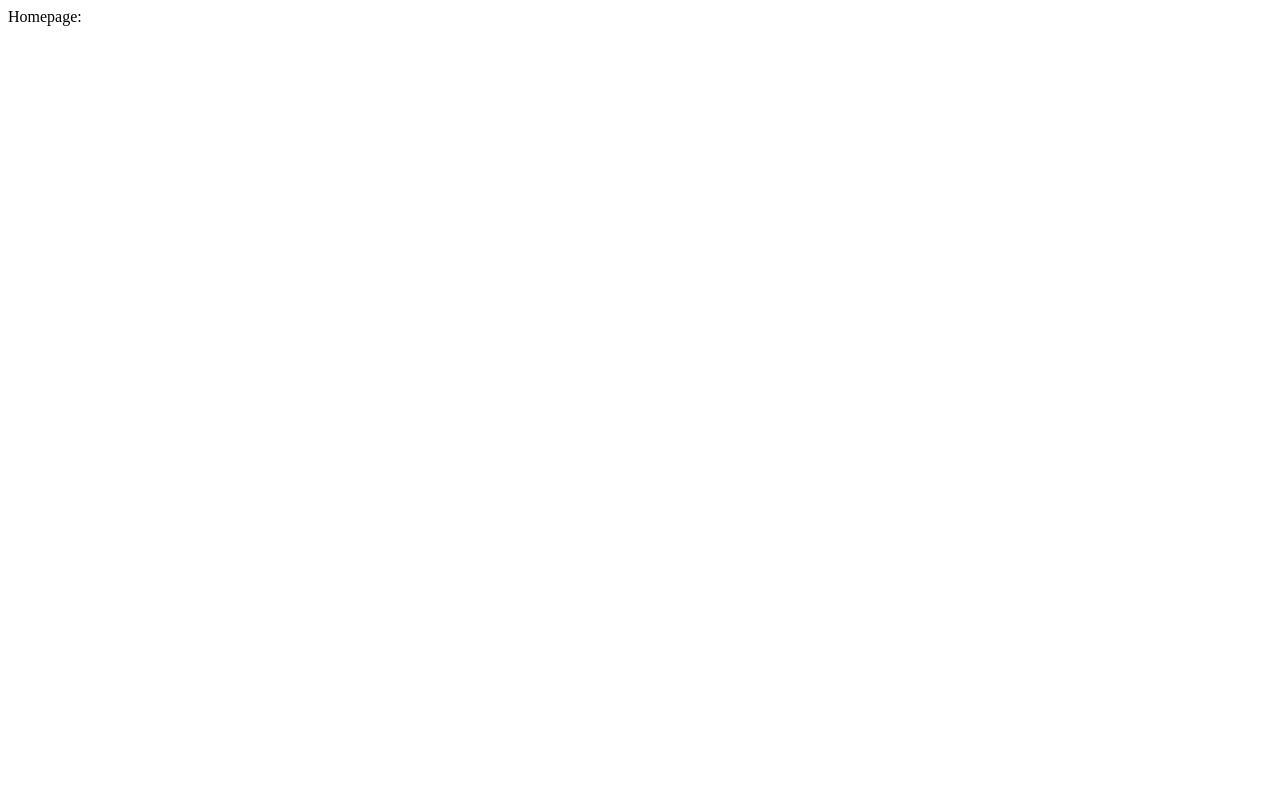
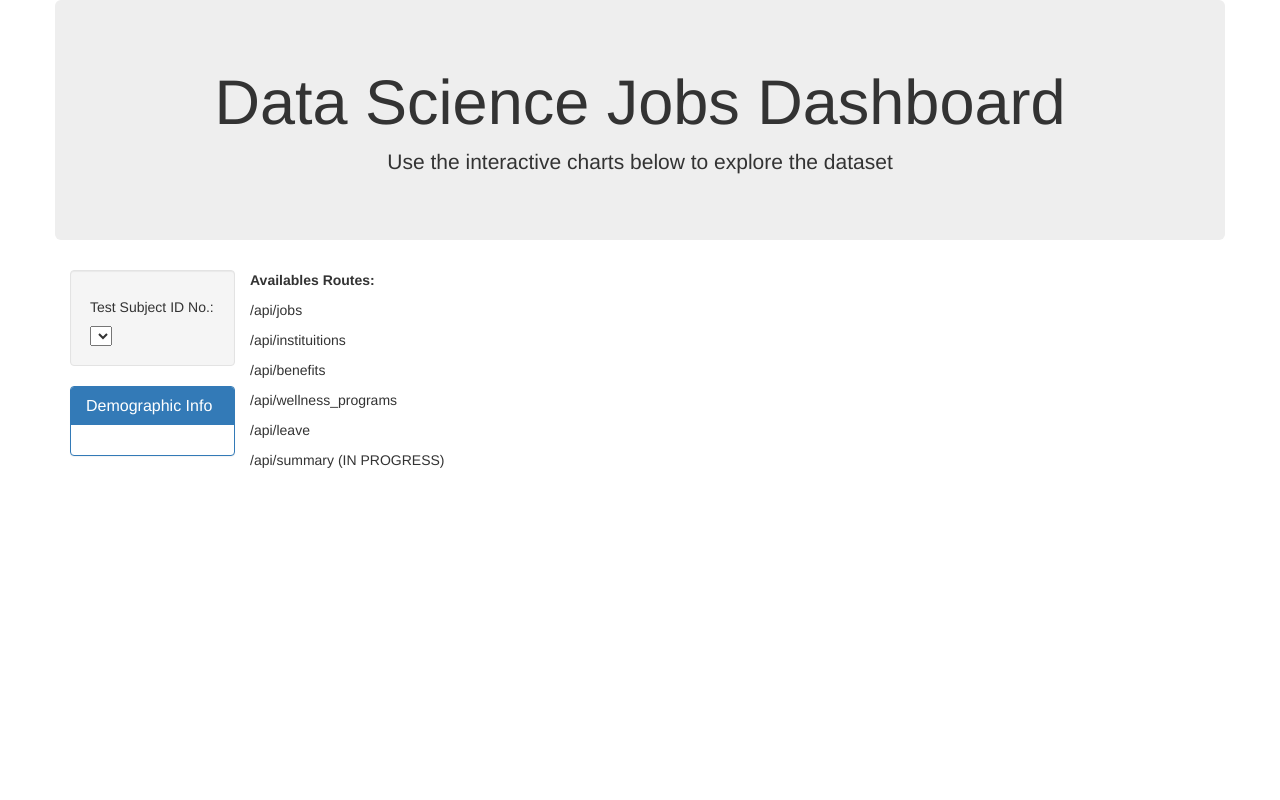
Before and after one commit to Navyhoang/Project2-DataJobs-App, a Flask app: page / in a window 1280 px wide. Before the commit the page is almost empty. Run offline with Flask 2, Linux system fonts and the light colour scheme; lists and menus that the app fills with data are empty; parts of the project's set-up code (start-up, migrations or seed data) failed here and were passed over; some libraries are stand-ins or nearby versions.

Commit message:
Update app.py and index.html

```diff
--- a/jobs_app/app.py
+++ b/jobs_app/app.py
@@ -18,79 +18,188 @@ Base.prepare(engine, reflect=True)
 
 # Set Tables to parameters
 maintable = Base.classes.maintable
+country = Base.classes.country
+location = Base.classes.location
+job = Base.classes.job
+instituition = Base.classes.instituition
+mentalhealth = Base.classes.mentalhealth
 
 # Create session (link) from Python to the DB
 session = Session(engine)
 
-# Set up Flask
+# SET UP FLASK
 app = Flask(__name__)
 
-# Define static routes
+# FRONT_END ROUTE
 @app.route("/")
-def welcome():
+def main():
     return (
-        f"Homepage:<br/>"
-        # f"Available Routes:<br/>"
-        # f"/api/v1.0/precipitation<br/>"
-        # f"/api/v1.0/stations<br/>"
-        # f"/api/v1.0/tobs<br/>"
-        # f"/api/v1.0/<start><br/>"
-        # f"/api/v1.0/<start>/<end>"
+
+        render_template("index.html")
 
     )
 
-# Convert the query results to a dictionary using date as the key and prcp as the value
-@app.route("/api/v1.0/heatmap")
+# SERVICE ROUTES
+
+#---------------------------------------------------------------------------------------
+# HEAT MAP - JOB POSTINGS and UNIVERSITY MARKERS
+#---------------------------------------------------------------------------------------
+@app.route("/api/jobs")
 def heatmap():
 
+    # Dataa for job postings
+    job_data = session.query(maintable.job_id, job.job_title, country.country_name, location.city, location.state, location.lat, location.lng) \
+                            .join(job, maintable.job_title_id == job.job_title_id) \
+                            .join(country, maintable.country_id == country.country_id) \
+                            .join(location, maintable.location_id == location.location_id)\
+                            .all()
+
+    dataset = []
+    for item in job_data:
+        dataset.append(item)
+
+
+    # Convert the query results to a dictionary
+    output= {"jobs" : [dataset]}
+
+    return jsonify(output)
+
+@app.route("/api/instituitions")
+def instituitions():
+
+    # Dataa for job postings
+    instituition_data = session.query(instituition.institution, country.country_name)\
+                        .join(country, instituition.country_id == country.country_id).all()
+
+    dataset = []
+    for item in instituition_data:
+        dataset.append(item)
+
+
+    # Convert the query results to a dictionary
+    output= {"instituitions" : [dataset]}
+
+    return jsonify(output)
+
+#---------------------------------------------------------------------------------------
+# GAUGE INDICATORS: BENEFITS AND WELLNESS
+#---------------------------------------------------------------------------------------
+@app.route("/api/benefits")
+def benefits():
+
     # Set end_date and start_date
-    job_id = session.query(maintable.job_id).all()
+    benefits_data = session.query(mentalhealth.benefits, mentalhealth.state, country.country_name)\
+                            .join(country, mentalhealth.country_id == country.country_id)\
+                            .all()
+
+    benefits_dataset = []
+
+    for item in benefits_data:
+        benefits_dataset.append(item)
+
+
+    # Convert the query results to a dictionary
+    output= {"Benefits" : benefits_dataset
+            }
+
+    return jsonify(output)
+
+@app.route("/api/wellness_programs")
+def wellness_programs():
+
+    # Set end_date and start_date
+    wellness_program = session.query(mentalhealth.wellness_program, mentalhealth.state, country.country_name)\
+                                .join(country, mentalhealth.country_id == country.country_id)\
+                                .all()
+
+    wellness_dataset = []
+
+    for item in wellness_program:
+        wellness_dataset.append(item)
+
+
+    # Convert the query results to a dictionary
+    output= {"Wellness Program" : wellness_dataset
+            }
+
+    return jsonify(output)
+
+#---------------------------------------------------------------------------------------
+# BUBBLE CHART : EASE OF TAKING LEAVE
+#---------------------------------------------------------------------------------------
+@app.route("/api/leave")
+def leave():
+
+    # Set end_date and start_date
+    leave_Data = session.query(mentalhealth.leave, mentalhealth.state, country.country_name)\
+                                .join(country, mentalhealth.country_id == country.country_id)\
+                                .all()
+
+
+    leave_dataset = []
+    for item in leave_Data:
+        leave_dataset.append(item)
+
+
+    # Convert the query results to a dictionary
+    output= {"leave" : [leave_dataset]}
+
+    return jsonify(output)
+
+#---------------------------------------------------------------------------------------
+# STACKED BAR CHART
+#---------------------------------------------------------------------------------------
+# Use jobs route from heatmap session
+
+#---------------------------------------------------------------------------------------
+# SUMMARY TABLE
+# Selection by User:______
+# Number of Data Analyst Jobs:______
+# Number of Data Scientist Jobs:_____
+# Number of Data Engineer Jobs:_____
+# Number of ML Jobs:_______
+#---------------------------------------------------------------------------------------
+@app.route("/api/summary")
+def summary():
+
+    # Get selection from user?
+
+
+    # Get total counts of Data Analyst jobs
+
+    # Get total counts of Data Scientist jobs
+
+    # Get total counts of Data Engineer jobs
+
+    # Get total counts of ML jobs
+
 
     dataset = []
     for item in job_id:
         dataset.append(item)
 
+
+    # Convert the query results to a dictionary
     output= {"output" : [dataset]}
 
     return jsonify(output)
-    # # Convert query results to dictionary
-    # job_dict = dict(job_id)
 
-    # # Show result as json file
-    # return jsonify(job_dict)
 
-# #################################################
-# # Flask Setup
-# #################################################
-# app = Flask(__name__)
 
-# #################################################
-# # Database Setup
-# #################################################
-# from flask_sqlalchemy import SQLAlchemy
-# app.config['SQLALCHEMY_DATABASE_URI'] = "postgres://irxrnnfx:8E4uvAlptBYdblhx20hS5t_elOsRbOxm@suleiman.db.elephantsql.com:5432/irxrnnfx"
-# db = SQLAlchemy(app)
 
-# Data = db.maintable
 
-# # class Data(db.maintable):
-# #     __tablename__ = 'main'
+
+
+
+
+
+
+
+
 
 # #     job_id = db.Column(db.job, primary_key=True)
 # #     # job_title_id = db.Column(db.String(64))
 
-
-#     # lat = db.Column(db.Float)
-#     # lon = db.Column(db.Float)
-
-#     # def __repr__(self):
-#     #     return (job_id)
-#         # return '<Pet %r>' % (self.name)
-
-# # create route that renders index.html template
-# @app.route("/")
-# def home():
-#     return render_template("index.html")
 
 # # Query the database and send the jsonified results
 # # @app.route("/send", methods=["GET", "POST"])
--- a/jobs_app/templates/index.html
+++ b/jobs_app/templates/index.html
@@ -5,35 +5,90 @@
   <meta charset="UTF-8">
   <meta name="viewport" content="width=device-width, initial-scale=1.0">
   <meta http-equiv="X-UA-Compatible" content="ie=edge">
-    <title>Pet Pals!</title>
-    <link rel="stylesheet" href="{{ url_for('static', filename='css/style.css') }}">
+  <title>DATA SCIENCE JOBS</title>
+
+  <!-- Reference Bootstrap -->
+  <link rel="stylesheet" href="https://maxcdn.bootstrapcdn.com/bootstrap/3.3.7/css/bootstrap.min.css">
 </head>
 
 <body>
+
   <div class="container">
-        <div class="jumbotron" style="text-align: center">
-            <h1>Pet Pal</h1>
-            <p>Find your pet a pal!</p>
+
+    <!-- Title -->
+    <div class="row">
+      <div class="col-md-12 jumbotron text-center">
+        <h1>Data Science Jobs Dashboard</h1>
+        <p>Use the interactive charts below to explore the dataset</p>
+      </div>
     </div>
 
+
     <div class="row">
-            <div class="col-md-12">
-                <h2>Look at all of the current pet pals!</h2>
-                <div id="plot"></div>
+      <!-- Dropdown menu -->
+      <div class="col-md-2">
+        <div class="well">
+          <h5>Test Subject ID No.:</h5>
+          <select id="selDataset"></select>
+        </div>
+
+
+        <!-- Demographic Info -->
+        <div class="panel panel-primary">
+          <div class="panel-heading">
+            <h3 class="panel-title">Demographic Info</h3>
+          </div>
+          <div id="sample-metadata" class="panel-body"></div>
+        </div>
+      </div>
+
+      <!--Plot -->
+
+      <div>
+        <p> <strong>Availables Routes:</strong></p>
+        <p> /api/jobs</p>
+        <p> /api/instituitions</p>
+        <p> /api/benefits</p>
+        <p> /api/wellness_programs</p>
+        <p> /api/leave</p>
+        <p> /api/summary (IN PROGRESS)</p>
+
+        </div>
+
+      <!-- Horizontal Bar Plot -->
+      <div class="col-md-5">
+        <div id="bar"></div>
+      </div>
+
+      <!-- Gauge Chart -->
+      <div class="col-md-5">
+        <div id="gauge"></div>
       </div>
     </div>
 
     <div class="row">
+      <!-- Bubble chart -->
       <div class="col-md-12">
-                <h2><a href="/send">Add your pet here!</a></h2>
+        <div id="bubble"></div>
       </div>
     </div>
   </div>
 
-    <script src="https://cdnjs.cloudflare.com/ajax/libs/d3/5.5.0/d3.min.js"></script>
+  <!-- Link to d3.js -->
+  <script src="https://cdnjs.cloudflare.com/ajax/libs/d3/5.5.0/d3.js"></script>
 
+  <!-- Link to Plotly -->
   <script src="https://cdn.plot.ly/plotly-latest.min.js"></script>
-    <script src="{{ url_for('static', filename='js/app.js') }}"></script>
+
+  <!-- Link to app.js -->
+  <script src="./static/js/app.js"></script>
+
+  <!-- Link to bonus.js -->
+  <!-- <script src="/static/js/bonus.js"></script> -->
+
+  <!-- Link to json data sample -->
+  <!-- <script src="samples.json"></script> -->
+
 </body>
 
 </html>
```
Lines whose indentation alone changed are shown as unchanged.
